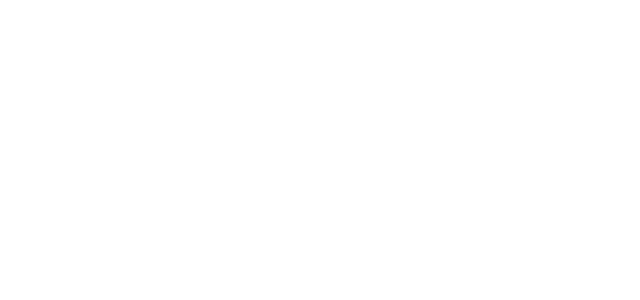
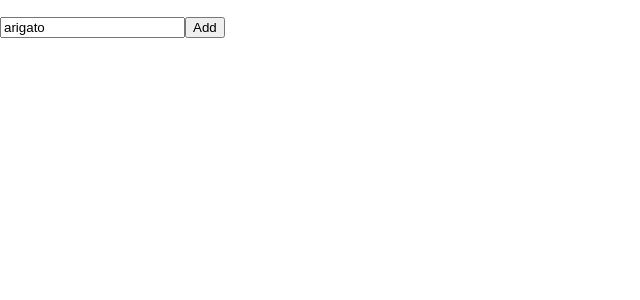
Before and after one commit to acoss22/language_study_notebook, a React (Create React App) app in the folder my-app/: page /addSentence in a window 1280 px wide. Before the commit this address had no page. Shown: the top 300 px of the page, without its empty margins (0-640 px from the left). Built offline with nearby package versions, Linux system fonts and the light colour scheme.

Commit message:
feat: add store

```diff
--- a/my-app/package.json
+++ b/my-app/package.json
@@ -3,6 +3,7 @@
   "version": "0.1.0",
   "private": true,
   "dependencies": {
+    "@reduxjs/toolkit": "^1.8.5",
     "@testing-library/jest-dom": "^5.16.5",
     "@testing-library/react": "^13.3.0",
     "@testing-library/user-event": "^13.5.0",
@@ -12,8 +13,11 @@
     "@types/react-dom": "^18.0.6",
     "react": "^18.2.0",
     "react-dom": "^18.2.0",
+    "react-redux": "^8.0.2",
     "react-router-dom": "^6.3.0",
     "react-scripts": "5.0.1",
+    "redux": "^4.2.0",
+    "redux-thunk": "^2.4.1",
     "typescript": "^4.8.2",
     "web-vitals": "^2.1.4"
   },
--- a/my-app/src/App.tsx
+++ b/my-app/src/App.tsx
@@ -6,6 +6,7 @@ import {
   Routes
 } from "react-router-dom";
 import LandingPage from './components/LandingPage/LandingPageComponent';
+import AddSentence from './components/AddSentence/AddSentenceComponent';
 
 
 function App() {
@@ -21,6 +22,10 @@ function App() {
             <LandingPage />
           }
           />
+          <Route path="/addSentence"  element={
+            <AddSentence />
+          }
+          />
         </Routes>
       </div>
     </Router>
--- /dev/null
+++ b/my-app/src/components/AddSentence/AddSentenceComponent.tsx
@@ -0,0 +1,34 @@
+import { useState } from "react";
+
+const AddSentence = () => {
+  let initialValues = {
+    word: "arigato",
+  };
+
+  const [quote, setQuote] = useState(initialValues);
+
+  const handleClick = (e: any) => {
+    e.preventDefault();
+    console.log("handleClick 👉️", quote);
+  };
+
+  const onChange = (e: any) => {
+    setQuote({ ...quote, [e.target.name]: e.target.value });
+  };
+
+  return (
+    <div>
+      <input
+        name="word"
+        type="text"
+        onChange={onChange}
+        value={quote.word}
+        autoComplete="off"
+      />
+      <button onClick={handleClick}>Add</button>
+
+    </div>
+  );
+};
+
+export default AddSentence;
--- a/my-app/src/components/LandingPage/LandingPageComponent.tsx
+++ b/my-app/src/components/LandingPage/LandingPageComponent.tsx
@@ -1,20 +1,17 @@
-import React from 'react';
+import { useNavigate } from "react-router-dom";
+import AddSentence from "../AddSentence/AddSentenceComponent";
 
 const LandingPage = () => {
+  const navigate = useNavigate();
 
-const clickHandler = () => {
+  const clickHandler = () => {
+    navigate("/addSentence");
+  };
 
-}
-
-    return(
+  return (
     <div>
-        <button onClick={clickHandler}>
-            Add a sentence
-        </button>
+      <button onClick={clickHandler}>Add a sentence</button>
     </div>
-    )
-
-
-
-}
+  );
+};
 export default LandingPage;
--- a/my-app/src/index.tsx
+++ b/my-app/src/index.tsx
@@ -3,13 +3,21 @@ import ReactDOM from 'react-dom/client';
 import './index.css';
 import App from './App';
 import reportWebVitals from './reportWebVitals';
+import { Provider } from 'react-redux';
+import { configureStore } from '@reduxjs/toolkit';
+import  appReducer  from './reducers/appReducer';
 
 const root = ReactDOM.createRoot(
   document.getElementById('root') as HTMLElement
 );
+
+const store = configureStore({ reducer: appReducer });
+
 root.render(
   <React.StrictMode>
+    <Provider store={store}>
     <App />
+    </Provider>
   </React.StrictMode>
 );
 
--- /dev/null
+++ b/my-app/src/reducers/appReducer.ts
@@ -0,0 +1,19 @@
+const initialState = {
+  sentencess: [
+   "arigatou"
+  ]
+}
+
+// Use the initialState as a default value
+ function appReducer(state = initialState, action: any) {
+  // The reducer normally looks at the action type field to decide what happens
+  switch (action.type) {
+    // Do something here based on the different types of actions
+    default:
+      // If this reducer doesn't recognize the action type, or doesn't
+      // care about this specific action, return the existing state unchanged
+      return state
+  }
+}
+
+export default appReducer;
```
Also changed, not shown: 1 other file (tests, documents, lock files or other folders).
